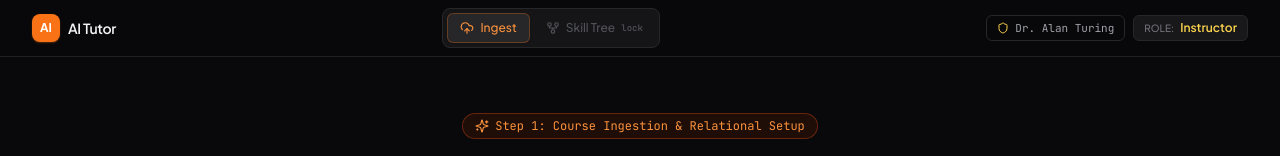
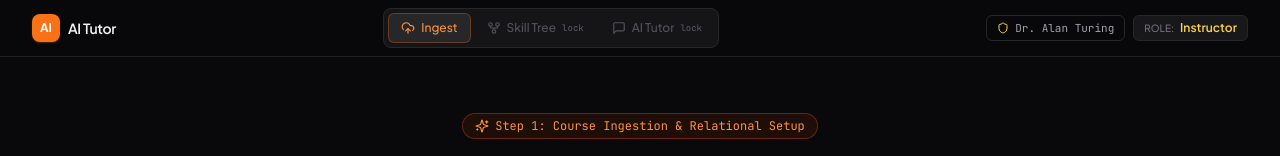
Before and after one commit to sakthevelsaravanan/ai-tutor-skill-tree, a Next.js app in the folder frontend/: page / in a window 1280 px wide. Shown: the top 156 px of the page. Built offline with nearby package versions, Linux system fonts and the light colour scheme; no server answers.

Commit message:
fix(frontend): restore AI Tutor tab in top navigation bar

```diff
--- a/frontend/components/Navbar.tsx
+++ b/frontend/components/Navbar.tsx
@@ -28,6 +28,7 @@ export function Navbar({
   const navItems = [
     { id: "upload" as const, label: "Ingest", icon: UploadCloud },
     { id: "skilltree" as const, label: "Skill Tree", icon: GitFork, disabled: !hasDocument },
+    { id: "tutor" as const, label: "AI Tutor", icon: MessageSquare, disabled: !hasDocument },
     ...(isAdmin ? [{ id: "vectors" as const, label: "Vectors", icon: Database, disabled: false }] : []),
   ];
 
```
